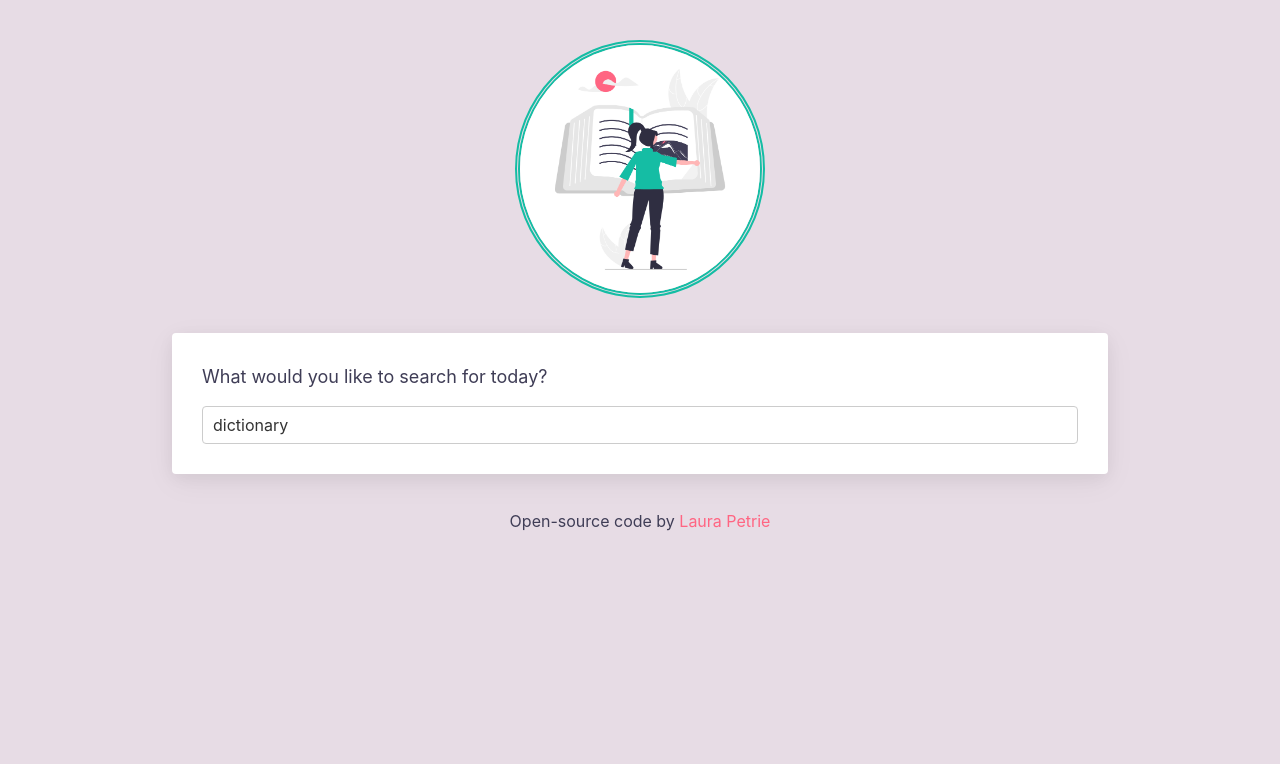
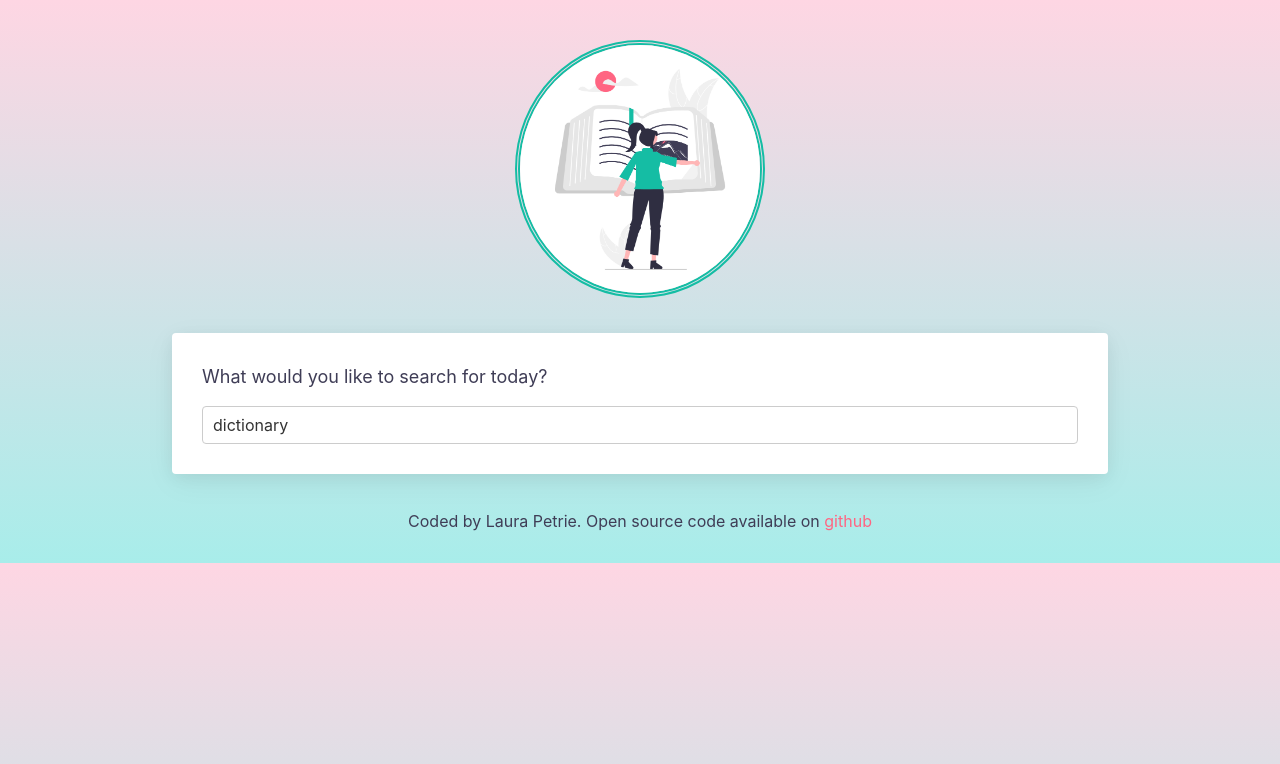
Before and after one commit to laurapetrie/dictionary, a React (Create React App) app: page / in a window 1280 px wide. Shown: the top 764 px of the page. Built offline with nearby package versions, Linux system fonts and the light colour scheme; no server answers.

Commit message:
Final styling

```diff
--- a/src/App.css
+++ b/src/App.css
@@ -1,5 +1,5 @@
 body {
-  background: #e7dce5;
+  background-image: linear-gradient(to top, #a8edea 0%, #fed6e3 100%);
   color: #3f3d56;
 }
 
--- a/src/App.js
+++ b/src/App.js
@@ -11,13 +11,13 @@ export default function App() {
         </header>
         <Dictionary defaultKeyword="dictionary" />
         <footer className="App-footer">
-          Open-source code by{" "}
+          Coded by Laura Petrie. Open source code available on{" "}
           <a
             href="https://github.com/laurapetrie/dictionary"
             target="_blank"
             rel="noreferrer"
           >
-            Laura Petrie
+            github
           </a>
         </footer>
       </div>
```
